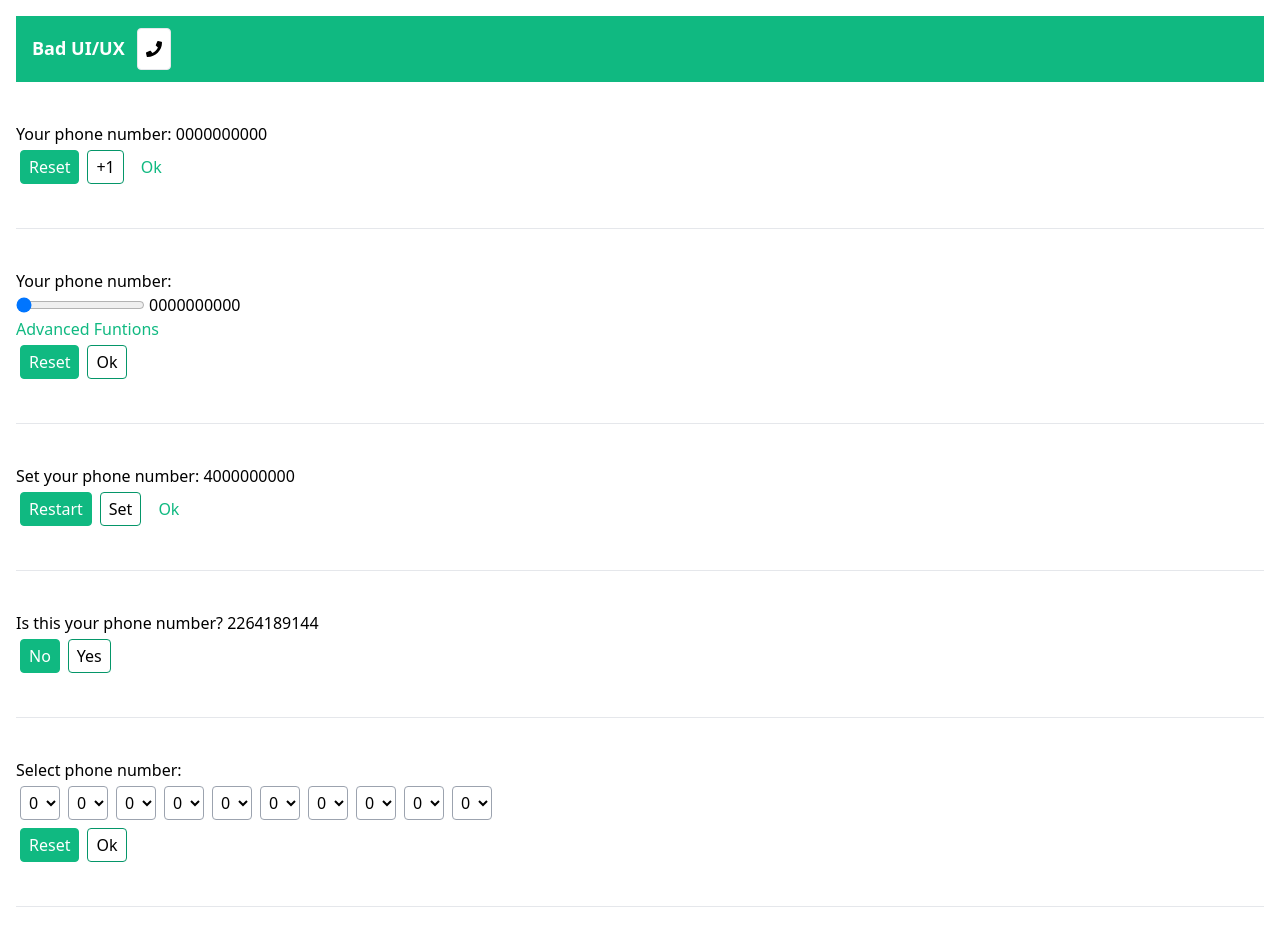
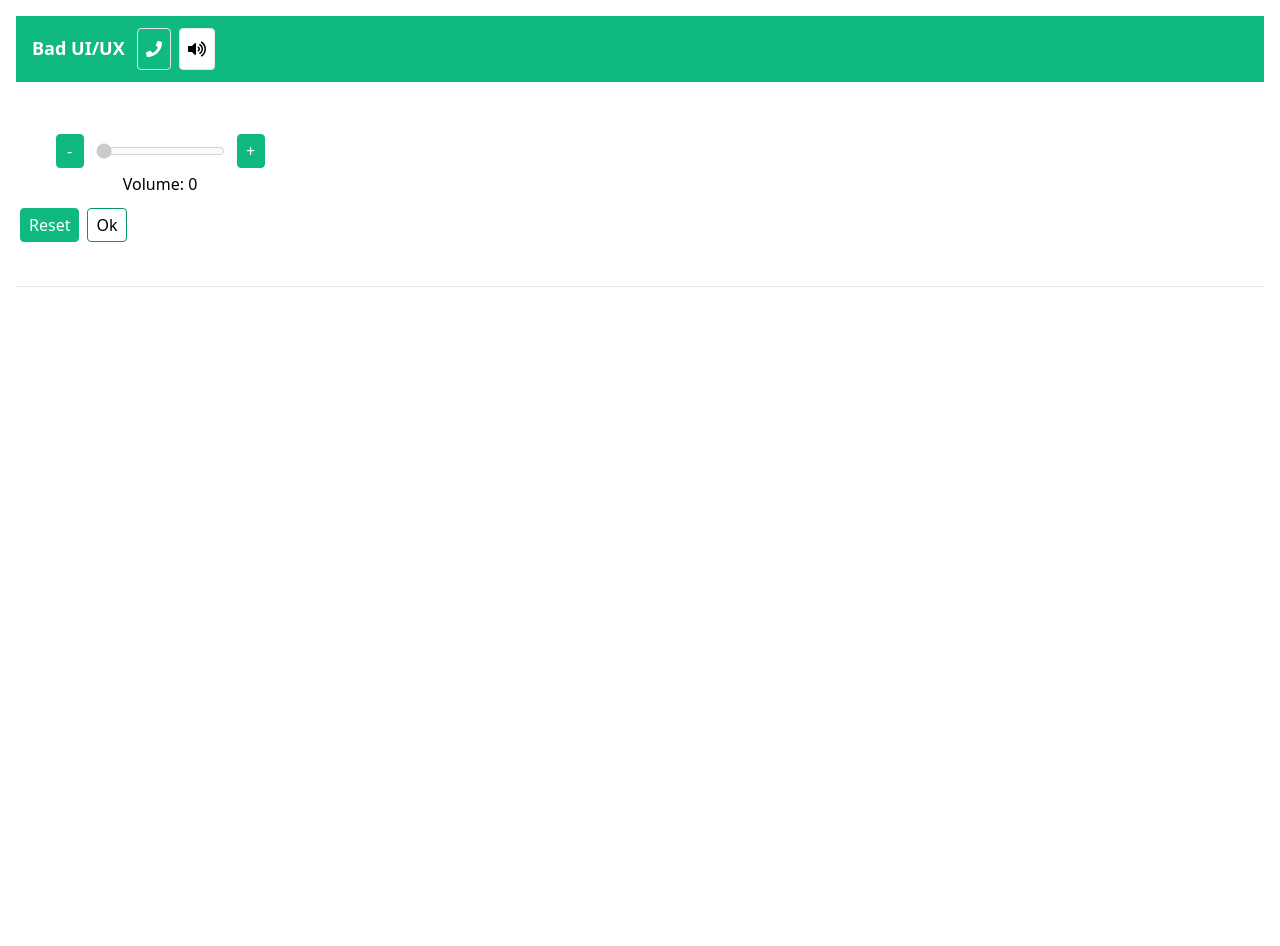
Before and after one commit to xelorabb/bad_ui_tt, a Vue app: page / in a window 1280 px wide. Shown: the top 946 px of the page. After the commit the page ends 800 px from the top, so only its background shows below. Built offline with nearby package versions, Linux system fonts and the light colour scheme.

Commit message:
v0.6.0 volumes part 1

```diff
--- a/package.json
+++ b/package.json
@@ -1,6 +1,6 @@
 {
   "name": "bad_ui_tt",
-  "version": "0.5.0",
+  "version": "0.6.0",
   "private": true,
   "scripts": {
     "serve": "vue-cli-service serve",
--- a/src/App.vue
+++ b/src/App.vue
@@ -1,6 +1,6 @@
 <template>
   <div class="container px-4 py-4">
-    <TabGroup :defaultIndex="3">
+    <TabGroup :defaultIndex="2">
       <TabList class="p-2 bg-green-500">
         <Tab class="text-white text-lg font-bold px-2">
           Bad UI/UX
@@ -26,11 +26,13 @@
 <script>
   import { shallowRef } from 'vue'
   import PhoneNumbers from './components/PhoneNumbers.vue'
+  import Volumes from './components/Volumes.vue'
 
   export default {
     name: 'App',
     components: {
       PhoneNumbers,
+      Volumes
     },
     data() {
       return {
@@ -39,6 +41,11 @@
             title: 'Phone Numbers',
             icon: 'phone',
             component: shallowRef(PhoneNumbers)
+          },
+          {
+            title: 'Volumes',
+            icon: 'volume-up',
+            component: shallowRef(Volumes)
           },
         ]
       }
--- /dev/null
+++ b/src/components/Volumes.vue
@@ -0,0 +1,14 @@
+<template>
+  <div class="my-10"><Bouncing /></div>
+</template>
+
+<script>
+  import Bouncing from './volumes/Bouncing.vue'
+
+  export default {
+    name: 'Volumes',
+    components: {
+      Bouncing
+    }
+  }
+</script>
--- /dev/null
+++ b/src/components/volumes/Bouncing.vue
@@ -0,0 +1,97 @@
+<template>
+  <div id="pane" class="w-72 py-2 text-center">
+    <button class="btn full w-7" @click="down()">-</button>
+    <input type="range" class="inline-block align-middle mx-2 mb-1"
+           min="0" max="100" v-model.number="volume" disabled  />
+    <button class="btn full w-7" id="right" @click="up()">+</button>
+    <div>Volume: {{ volume }}</div>
+  </div>
+  <div>
+    <button class="btn full" @click="reset()">Reset</button>
+    <button class="btn outline">Ok</button>
+  </div>
+  <hr class="mt-10"/>
+</template>
+
+<script>
+// TODO: change everything *KAPPA*
+export default {
+  name: 'Bouncing',
+  mounted() {
+    const vm = this
+    const pane = document.getElementById('pane')
+    pane.style.cssText = 'transform: rotate(0deg)'
+
+    document.onmousemove = function(e) {
+      vm.currentPos = e.clientY
+
+      if(vm.lastPos > 0) {
+        vm.diff = (vm.currentPos - vm.lastPos) * vm.direction
+        if(vm.diff <= 20 && vm.diff >= -20) {
+          pane.style.cssText = 'transform: rotate('+(vm.diff*0.8)+'deg)'
+        }
+      }
+    }
+  },
+  data() {
+    return {
+      volume: 0,
+      lastPos: 0,
+      currentPos: 0,
+      diff: 0,
+      active: false,
+      interval: null,
+      direction: 0
+    }
+  },
+  methods: {
+    reset: function() {
+      clearInterval(this.interval)
+      this.volume = 0
+    },
+    down: function() {
+      this.direction = -1
+      this.volume = this.volume - 5
+      if(this.volume < 0) this.volume = 0
+      this.move()
+    },
+    up: function() {
+      this.direction = 1
+      this.volume = this.volume + 5
+      if(this.volume > 100) this.volume = 100
+      this.move()
+    },
+    move: function() {
+      this.active = !this.active
+
+      if(this.active) {
+        this.lastPos = this.currentPos
+
+        this.interval = setInterval(() => {
+
+          if(this.diff < 100){
+            this.volume = this.volume + this.diff
+            if(this.volume < 0) this.volume = 0
+            if(this.volume > 100) this.volume = 100
+          }
+        }, 100)
+      } else {
+        this.lastPos = 0
+        clearInterval(this.interval)
+
+        this.interval = setInterval(() => {
+          const pane = document.getElementById('pane')
+
+          if(this.diff > 0) { this.diff -= 1 }
+          else if(this.diff < 0) { this.diff += 1 }
+
+          pane.style.cssText = 'transform: rotate('+(this.diff)+'deg)'
+          this.volume = this.volume + this.diff
+
+          if(this.diff == 0) { clearInterval(this.interval) }
+        }, 50)
+      }
+    }
+  }
+}
+</script>
```
Also changed, not shown: 1 other file (tests, documents, lock files or other folders).
